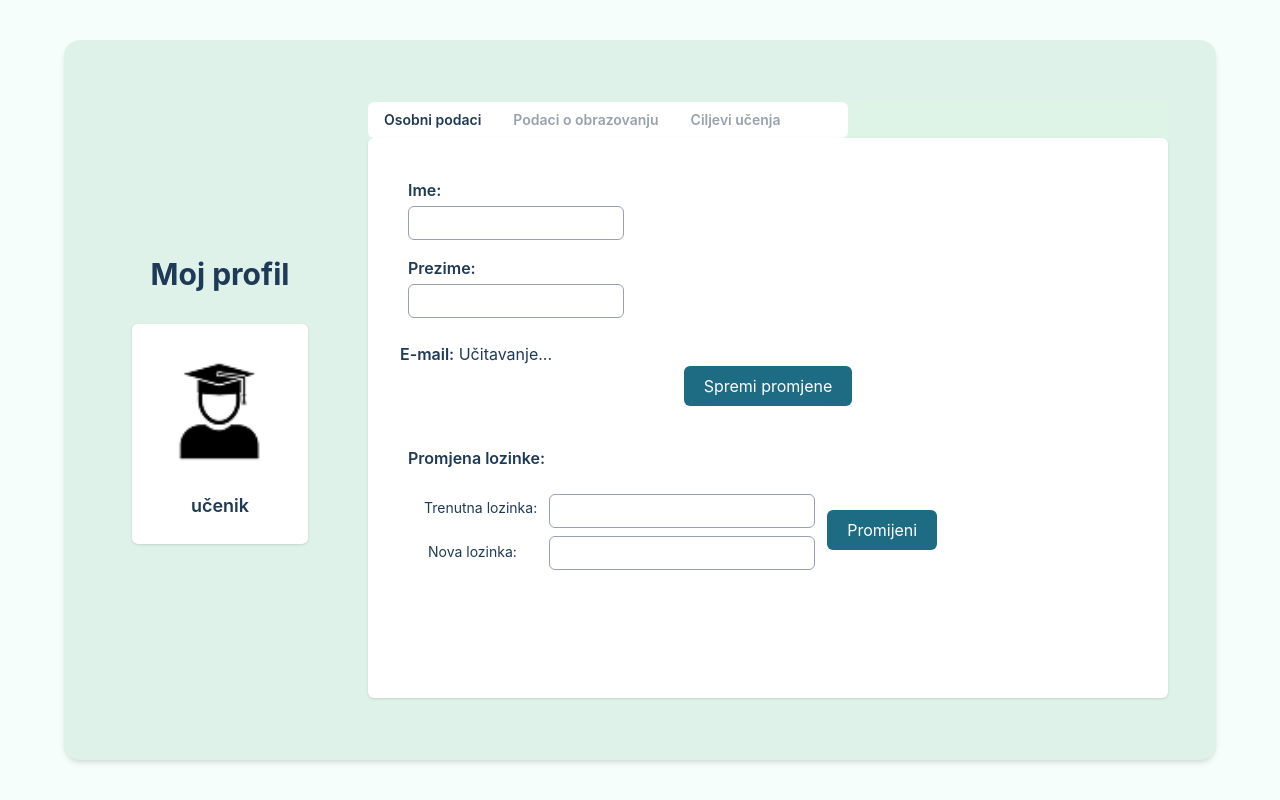
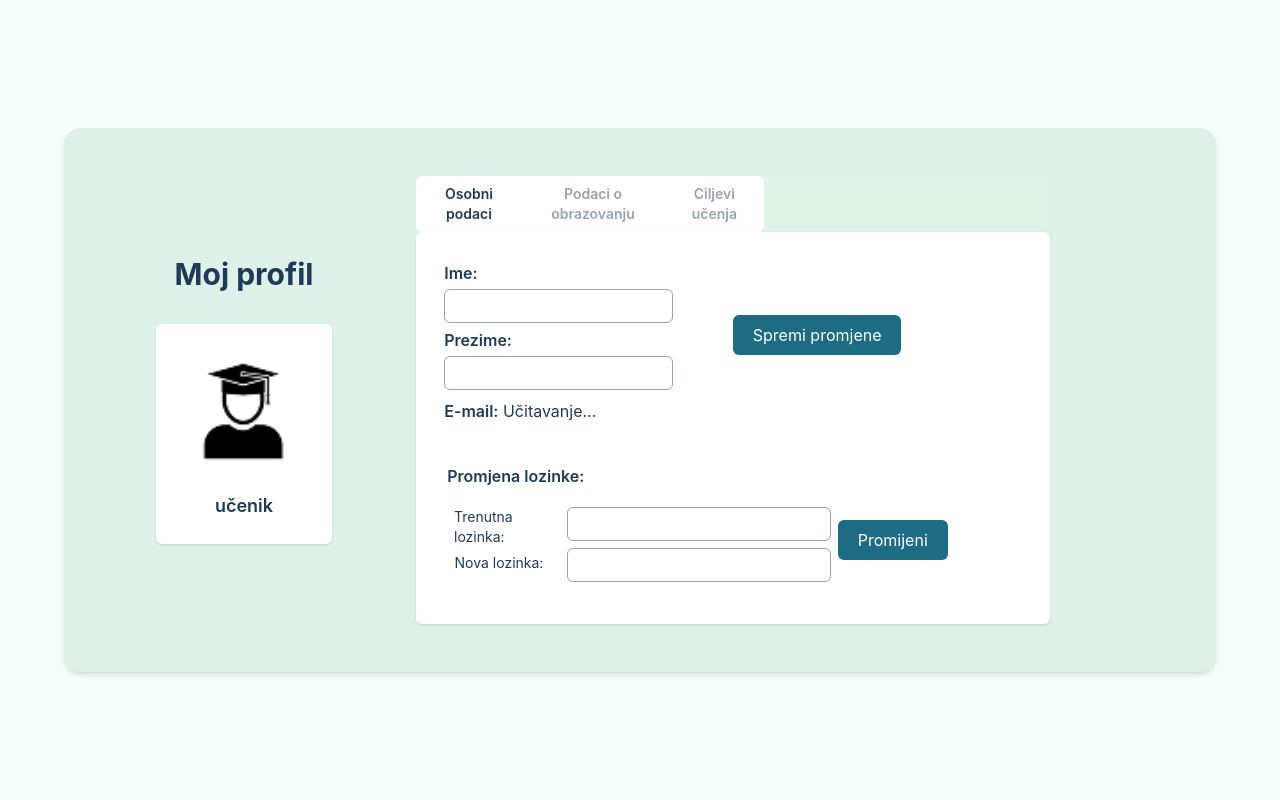
Before and after one commit to IvanaVelickovic/progi-projekt, a React (Vite) app in the folder frontend/: page /ProfileEdit in a window 1280 px wide. Built offline with nearby package versions, Linux system fonts and the light colour scheme; no server answers; a web font is replaced by a local one.

Commit message:
Male promjene
male promijene u dizajnu

```diff
--- a/frontend/src/pages/ProfileEdit.tsx
+++ b/frontend/src/pages/ProfileEdit.tsx
@@ -173,7 +173,7 @@ const ProfileEdit = () => {
 
   return (
     <div className="bg-[#f6fefb] flex justify-center items-center min-h-screen">
-      <div className="w-[90vw] max-w-[1732px] h-auto lg:h-[90vh] bg-[#dff2ea] rounded-2xl shadow-md flex flex-col lg:flex-row items-center p-8 lg:p-12 gap-10">
+      <div className="w-[90%] h-[90%] min-w-[90%] min-h-[90%] max-w-[1732px] max-w[90%] lg:h-[90%] bg-[#dff2ea] rounded-2xl shadow-md flex flex-col lg:flex-row items-center p-8 lg:p-12 gap-10">
         {/* Left section */}
         <div className="flex flex-col items-center text-center w-full lg:w-1/4">
           <h1 className="text-3xl font-bold text-[#1e3a56] mb-8">Moj profil</h1>
@@ -188,9 +188,9 @@ const ProfileEdit = () => {
         </div>
 
         {/* Right section */}
-        <div className="bg-green-light flex flex-col justify-center">
+        <div className="bg-green-light flex flex-col justify-center w-[60%] h-[70%]">
           {/* Tab buttons */}
-          <div className="flex justify-top w-[60vh] bg-white rounded-md">
+          <div className="flex justify-top w-[55%] bg-white rounded-md">
             <button
               className={`px-4 py-2 font-semibold text-sm ${
                 activeTab === "personal"
@@ -224,37 +224,37 @@ const ProfileEdit = () => {
           </div>
 
           {/* Info section */}
-        <div className="bg-white w-[100vh] h-[70vh] rounded-md shadow-sm p-[4vh] text-[#1e3a56] transition-all duration-300">
+        <div className="bg-white w-[100%] h-[100%] rounded-md shadow-sm p-[4%] text-[#1e3a56] transition-all duration-300">
 
           {/* --- PERSONAL --- */}
           {activeTab === "personal" && (
             <>
-              <form onSubmit={handlePersonalSubmit} className="flex flex-col">
-                <div className="grid grid-cols-1 sm:grid-cols-1">
-                  <div className="p-[1vh]">
+              <form onSubmit={handlePersonalSubmit} className="flex flex-row">
+                <div className="flex flex-col w-[50%]">
+                  <div className="p-[1%]">
                     <label className="font-semibold block mb-1">Ime:</label>
                     <input
                       name="firstName"
                       type="text"
                       value={userData.firstName}
                       onChange={handleUserChange}
-                      className="border border-gray-400 rounded-md px-2 py-1 w-[30%] focus:outline-none focus:ring-1 focus:ring-[#1e3a56]"
+                      className="border border-gray-400 rounded-md px-2 py-1 w-[80%] focus:outline-none focus:ring-1 focus:ring-[#1e3a56]"
                     />
                   </div>
 
-                  <div className="p-[1vh]">
+                  <div className="p-[1%]">
                     <label className="font-semibold block mb-1">Prezime:</label>
                     <input
                       name="lastName"
                       type="text"
                       value={userData.lastName}
                       onChange={handleUserChange}
-                      className="border border-gray-400 rounded-md px-2 py-1 w-[30%] focus:outline-none focus:ring-1 focus:ring-[#1e3a56]"
+                      className="border border-gray-400 rounded-md px-2 py-1 w-[80%] focus:outline-none focus:ring-1 focus:ring-[#1e3a56]"
                     />
                   </div>
 
                   <div>
-                    <p className="pt-[2vh]">
+                    <p className="pt-[2%] p-[1%]">
                       <span className="font-semibold">E-mail:</span> {userData.email || "Učitavanje..."}
                     </p>
                   </div>
@@ -262,20 +262,20 @@ const ProfileEdit = () => {
 
                 <button
                   type="submit"
-                  className="mx-auto bg-[#1e6b84] text-white px-5 py-2 rounded-md hover:bg-[#145a6f] transition"
+                  className="mb-[2.5%] bg-[#1e6b84] text-white px-5 py-2 rounded-md hover:bg-[#145a6f] transition self-center"
                 >
                   Spremi promjene
                 </button>
               </form>
 
               {/* --- PROMJENA LOZINKE --- */}
-              <div className="mt-8 p-[1vh]">
+              <div className="mt-8 p-[1%]">
                 <p className="font-semibold mb-3 text-[#1e3a56]">Promjena lozinke:</p>
-                <form className="flex flex-row sm:items-end" onSubmit={handlePasswordSubmit}>
-                  <div className="flex flex-row p-[1vh]">
-                    <div className="flex flex-col">
-                      <label className="text-sm mb-1 p-[1vh]">Trenutna lozinka:</label>
-                      <label className="text-sm mb-1 p-[1.5vh]">Nova lozinka:</label>
+                <form className="flex flex-row sm:items-end " onSubmit={handlePasswordSubmit}>
+                  <div className="flex flex-row p-[1%]">
+                    <div className="flex flex-col mb-[2%]">
+                      <label className="text-sm mb-[3%] p-[1%]">Trenutna lozinka:</label>
+                      <label className="text-sm mb-[3%] p-[1.5%]">Nova lozinka:</label>
                     </div>
 
                     <div className="flex flex-col">
@@ -284,14 +284,14 @@ const ProfileEdit = () => {
                         name="oldpassword"
                         value={formData.oldpassword}
                         onChange={handleChange}
-                        className="border border-gray-400 rounded-md px-2 py-1 focus:outline-none focus:ring-1 focus:ring-[#1e3a56] m-[0.5vh]"
+                        className="border border-gray-400 rounded-md px-2 py-1 focus:outline-none focus:ring-1 focus:ring-[#1e3a56] mb-[2%] m-[0.5%]"
                       />
                       <input
                         type="password"
                         name="newpassword"
                         value={formData.newpassword}
                         onChange={handleChange}
-                        className="border border-gray-400 rounded-md px-2 py-1 focus:outline-none focus:ring-1 focus:ring-[#1e3a56] m-[0.5vh]"
+                        className="border border-gray-400 rounded-md px-2 py-1 focus:outline-none focus:ring-1 focus:ring-[#1e3a56] mb-[2%] m-[0.5%]"
                       />
 
                     </div>
@@ -300,14 +300,14 @@ const ProfileEdit = () => {
 
                   <button
                     type="submit"
-                    className="bg-[#1e6b84] text-white px-5 py-2 rounded-md hover:bg-[#145a6f] transition self-start mt-[3.5vh]"
+                    className="bg-[#1e6b84] text-white px-5 py-2 rounded-md hover:bg-[#145a6f] transition self-start mt-[3.5%]"
                   >
                     Promijeni
                   </button>
 
                 </form>
                 {error && (
-                  <p className="mb-2 px-2 bg-red-500/50 text-white w-[47%] rounded h-[4vh] text-xs flex items-center ml-[17%]">
+                  <p className="mb-[6.6%] px-2 bg-red-500/50 text-white w-[42%] rounded h-[6%] text-xs flex items-center ml-[13.5%]">
                     {error}
                   </p>
                 )}
@@ -318,9 +318,9 @@ const ProfileEdit = () => {
           {/* --- EDUCATION --- */}
           {activeTab === "education" && (
             <form className="flex flex-col w-[90%] h-[90%]" onSubmit={handleEducationSubmit}>
-              <div className="pt-[4vh] w-[100%] h-[100%]">
+              <div className="pt-[4%] w-[100%] h-[100%]">
                 <div>
-                  <label className="font-semibold block mb-1 pb-[1vh]">
+                  <label className="font-semibold block mb-1 pb-[1%]">
                     Razina obrazovanja:
                   </label>
                   <select name="grade" value={educationData.grade}
@@ -328,13 +328,13 @@ const ProfileEdit = () => {
                     onChange={handleEducationChange} >
                     <option value="" disabled>
                       Odaberi razinu </option>
-                    <option value="osnovna škola (1.- 4. razred)">osnovna škola (1.- 4. razred)</option>
-                    <option value="osnovna škola (5.- 8. razred)">osnovna škola (5.- 8. razred)</option>
+                    <option value="osnovna škola (1.- 4. razred)">Osnovna škola (1.- 4. razred)</option>
+                    <option value="osnovna škola (5.- 8. razred)">Osnovna škola (5.- 8. razred)</option>
                     <option value="srednja">Srednja škola</option>
                   </select>
                 </div>
                 <label className="font-semibold block mb-2 mt-[6%]">Razine znanja:</label>
-                <div className="grid grid-cols-1 md:grid-cols-3 gap-4">
+                <div className="grid grid-cols-1 md:grid-cols-3 gap-4 mb-[16.1%]">
                   {/* Matematika */}
                   <div>
                     <label className="block text-sm mb-1">Matematika:</label>
@@ -345,9 +345,9 @@ const ProfileEdit = () => {
                       className="border border-gray-400 rounded-md px-2 py-1 w-full focus:outline-none focus:ring-1 focus:ring-[#1e3a56]"
                     >
                       <option value="">Odaberi razinu</option>
-                      <option value="početnik">Početnik</option>
-                      <option value="srednje">Srednje</option>
-                      <option value="napredan">Napredan</option>
+                      <option value="početna_razina">Početnak razina</option>
+                      <option value="srednja_razina">Srednja razina</option>
+                      <option value="napredna_razina">Napredna razina</option>
                     </select>
                   </div>
 
@@ -361,9 +361,9 @@ const ProfileEdit = () => {
                       className="border border-gray-400 rounded-md px-2 py-1 w-full focus:outline-none focus:ring-1 focus:ring-[#1e3a56] "
                     >
                       <option value="">Odaberi razinu</option>
-                      <option value="početnik">Početnik</option>
-                      <option value="srednje">Srednje</option>
-                      <option value="napredan">Napredan</option>
+                      <option value="početna_razina">Početnak razina</option>
+                      <option value="srednja_razina">Srednja razina</option>
+                      <option value="napredna_razina">Napredna razina</option>
                     </select>
                   </div>
 
@@ -377,9 +377,9 @@ const ProfileEdit = () => {
                       className="border border-gray-400 rounded-md px-2 py-1 w-full focus:outline-none focus:ring-1 focus:ring-[#1e3a56]"
                     >
                       <option value="">Odaberi razinu</option>
-                      <option value="početnik">Početnik</option>
-                      <option value="srednje">Srednje</option>
-                      <option value="napredan">Napredan</option>
+                      <option value="početna_razina">Početnak razina</option>
+                      <option value="srednja_razina">Srednja razina</option>
+                      <option value="napredna_razina">Napredna razina</option>
                     </select>
                   </div>
 
@@ -388,7 +388,7 @@ const ProfileEdit = () => {
               </div>
               <button
                 type="submit"
-                className="mx-auto bg-[#1e6b84] text-white px-5 py-2 rounded-md hover:bg-[#145a6f] transition self-center"
+                className="mt-[8%] bg-[#1e6b84] text-white px-5 py-2 rounded-md hover:bg-[#145a6f] transition self-center"
               >
                 Spremi promjene
               </button>
@@ -409,7 +409,7 @@ const ProfileEdit = () => {
                   name="goalsMath"
                   value={goalsData.goalsMath}
                   onChange={handleGoalsChange}
-                  className="border border-gray-400 rounded-md px-2 py-1 w-full h-[8vh] focus:outline-none focus:ring-1 focus:ring-[#1e3a56]"
+                  className="border border-gray-400 rounded-md px-2 py-1 w-full h-[8%] focus:outline-none focus:ring-1 focus:ring-[#1e3a56]"
                 />
               </div>
 
@@ -419,7 +419,7 @@ const ProfileEdit = () => {
                   name="goalsPhi"
                   value={goalsData.goalsPhi}
                   onChange={handleGoalsChange}
-                  className="border border-gray-400 rounded-md px-2 py-1 w-full h-[8vh] focus:outline-none focus:ring-1 focus:ring-[#1e3a56]"
+                  className="border border-gray-400 rounded-md px-2 py-1 w-full h-[8%] focus:outline-none focus:ring-1 focus:ring-[#1e3a56]"
                 />
               </div>
 
@@ -429,7 +429,7 @@ const ProfileEdit = () => {
                   name="goalsInf"
                   value={goalsData.goalsInf}
                   onChange={handleGoalsChange}
-                  className="border border-gray-400 rounded-md px-2 py-1 w-full h-[8vh] focus:outline-none focus:ring-1 focus:ring-[#1e3a56]"
+                  className="border border-gray-400 rounded-md px-2 py-1 w-full h-[8%] focus:outline-none focus:ring-1 focus:ring-[#1e3a56]"
                 />
               </div>
 
```
